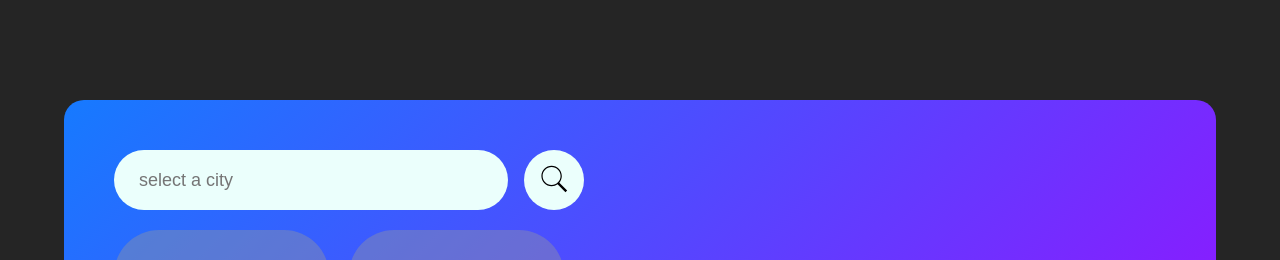
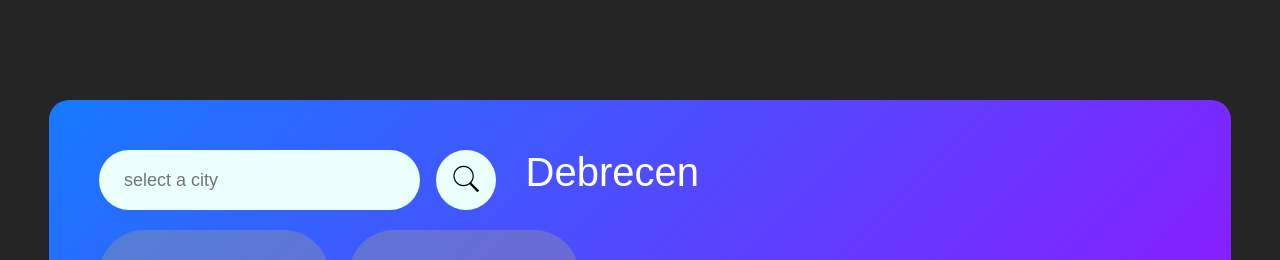
Before and after one commit to Exanim/Uni-Weather-app-project, an Angular app in the folder src/front-end/weather-app/: page / in a window 1280 px wide. Shown: the top 260 px of the page. Built offline with nearby package versions, Linux system fonts and the light colour scheme.

Commit message:
Added and stylized city name

```diff
--- a/src/front-end/weather-app/src/app/app.component.css
+++ b/src/front-end/weather-app/src/app/app.component.css
@@ -10,7 +10,7 @@ body {
 
 .main {
   width: 90%;
-  max-width: 470px;
+  max-width: 500px;
   background: linear-gradient(135deg, #167aff, #a901ff);
   color: #fff;
   margin: 100px auto;
@@ -20,7 +20,7 @@ body {
 }
 
 .search {
-  width: 100%;
+  width: 600px;
   display: flex;
   align-items: flex-start;
   justify-content: space-between;
@@ -104,3 +104,11 @@ body {
   padding: 0 20px;
   margin-top: 50px;
 }
+
+.city{
+  user-select: none;
+  font-size: 40px;
+  text-align: center;
+  align-content: center;
+  margin-left: 30px;
+}
--- a/src/front-end/weather-app/src/app/app.component.html
+++ b/src/front-end/weather-app/src/app/app.component.html
@@ -16,6 +16,7 @@
           ></path>
         </svg>
       </button>
+      <div class="city">Debrecen</div>
     </div>
     <div class="pack">
       <div class="card" *ngFor="let card of cards">
```
